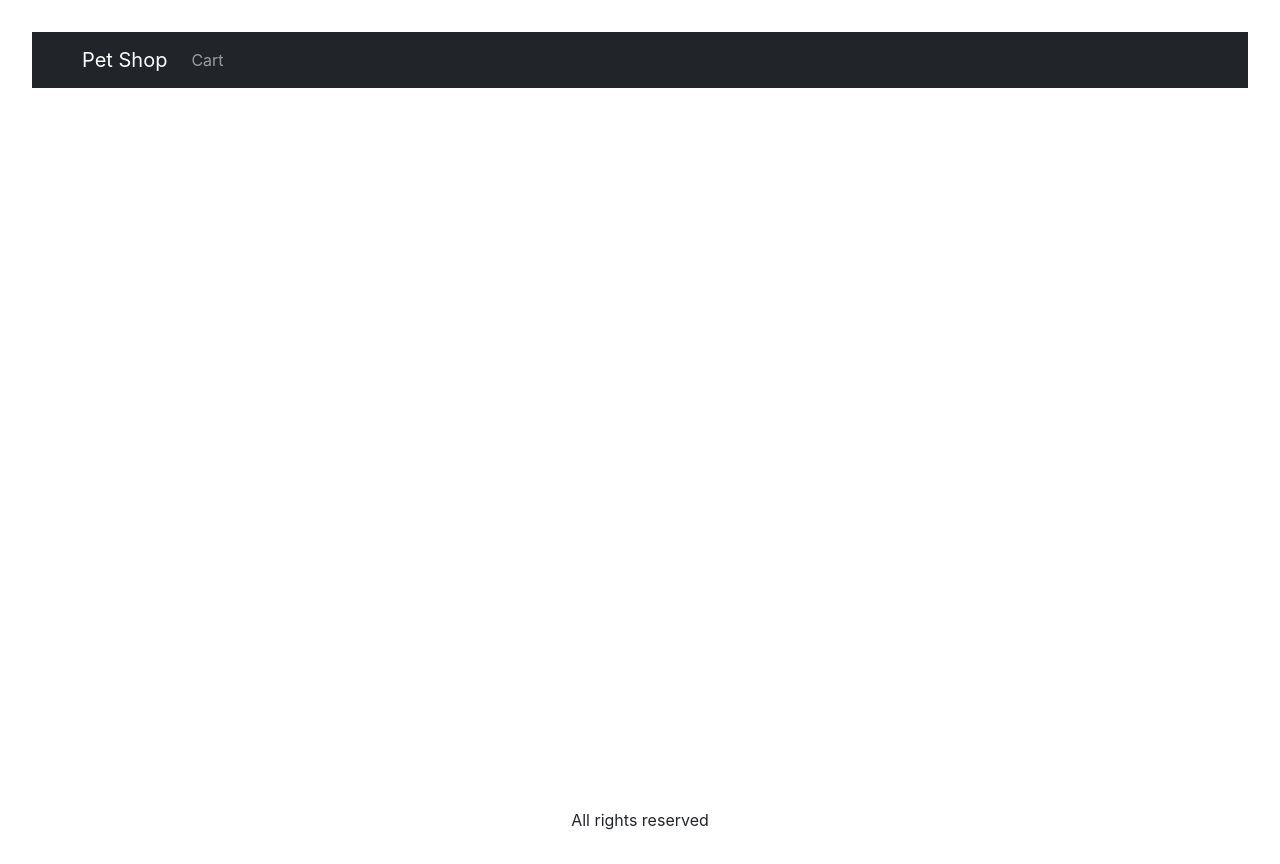
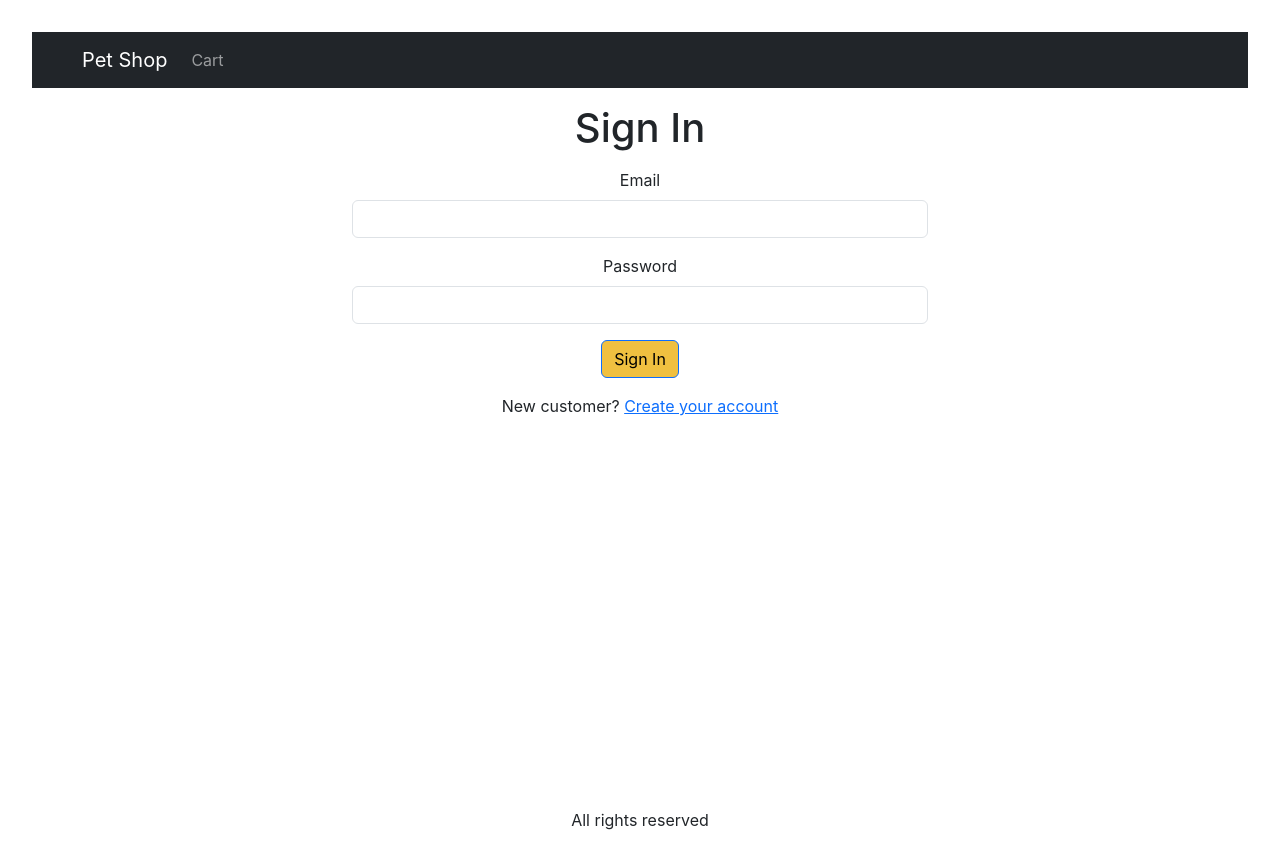
Before and after one commit to Jabril-Jeylani/Mod3FinalProject, a React (Vite) app in the folder client/: page /signin in a window 1280 px wide. Built offline with nearby package versions, Linux system fonts and the light colour scheme.

Commit message:
sign-in screen

```diff
--- a/client/src/App.jsx
+++ b/client/src/App.jsx
@@ -10,6 +10,7 @@
 import { useContext } from "react";
 import { Store } from "./Store";
 import CartScreen from "./pages/CartScreen";
+import SignInScreen from "./pages/SignInScreen";
 
 function App() {
 	const { state } = useContext(Store);
@@ -51,6 +52,10 @@
 							element={<CartScreen />}
 						/>
 						<Route
+							path="/signin"
+							element={<SignInScreen />}
+						/>
+						<Route
 							path="/"
 							element={<HomeScreen />}
 						/>
--- a/client/src/index.css
+++ b/client/src/index.css
@@ -46,3 +46,7 @@
 .img-thumbnail {
   height: 80px;
 }
+
+.small-container{
+  max-width: 600px;
+}
--- /dev/null
+++ b/client/src/pages/SignInScreen.jsx
@@ -0,0 +1,36 @@
+import { Link, useLocation } from 'react-router-dom';
+import Container from 'react-bootstrap/Container';
+import Form from 'react-bootstrap/Form';
+import Button from 'react-bootstrap/Button';
+import { Helmet } from 'react-helmet-async';
+
+export default function SigninScreen() {
+  const { search } = useLocation();
+  const redirectInUrl = new URLSearchParams(search).get('redirect');
+  const redirect = redirectInUrl ? redirectInUrl : '/';
+  return (
+    <Container className="small-container">
+      <Helmet>
+        <title>Sign In</title>
+      </Helmet>
+      <h1 className="my-3">Sign In</h1>
+      <Form>
+        <Form.Group className="mb-3" controlId="email">
+          <Form.Label>Email</Form.Label>
+          <Form.Control type="email" required />
+        </Form.Group>
+        <Form.Group className="mb-3" controlId="password">
+          <Form.Label>Password</Form.Label>
+          <Form.Control type="password" required />
+        </Form.Group>
+        <div className="mb-3">
+          <Button type="submit">Sign In</Button>
+        </div>
+        <div className="mb-3">
+          New customer?{' '}
+          <Link to={`/signup?redirect=${redirect}`}>Create your account</Link>
+        </div>
+      </Form>
+    </Container>
+  );
+}
```
